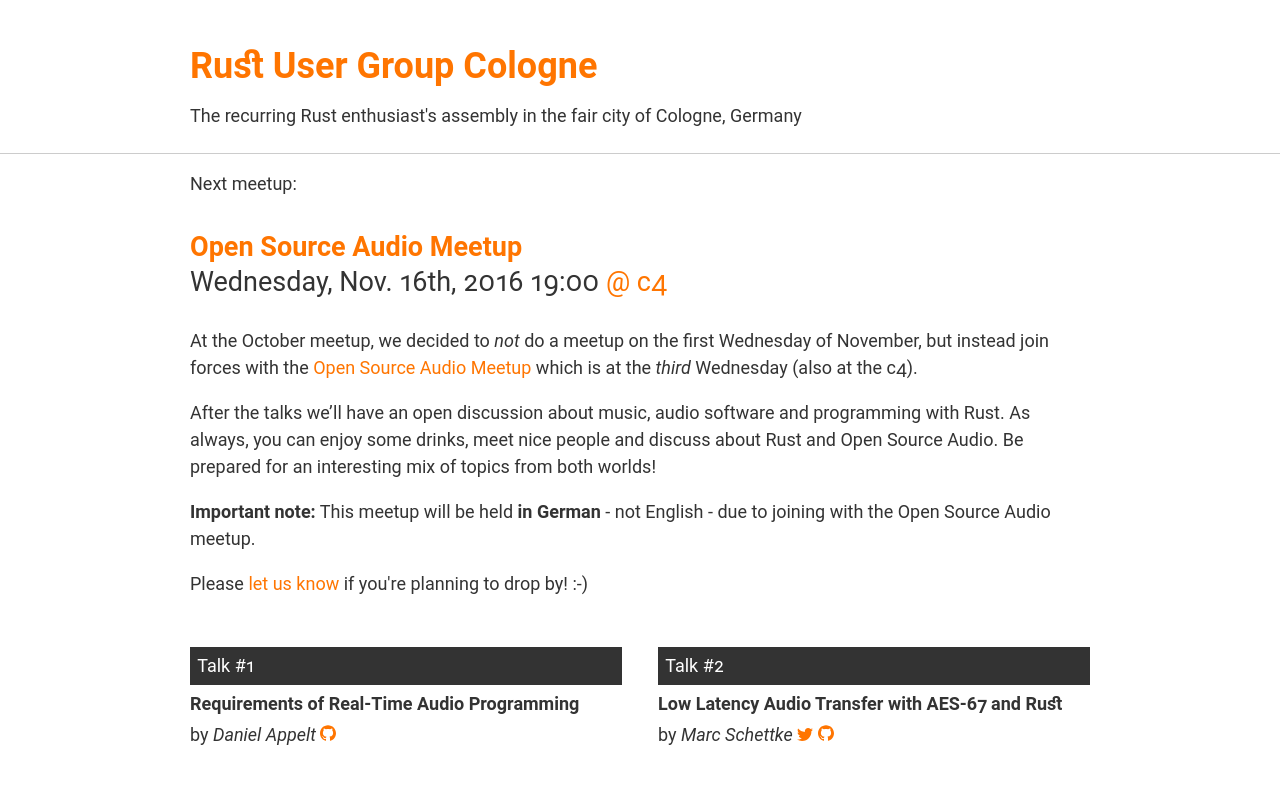
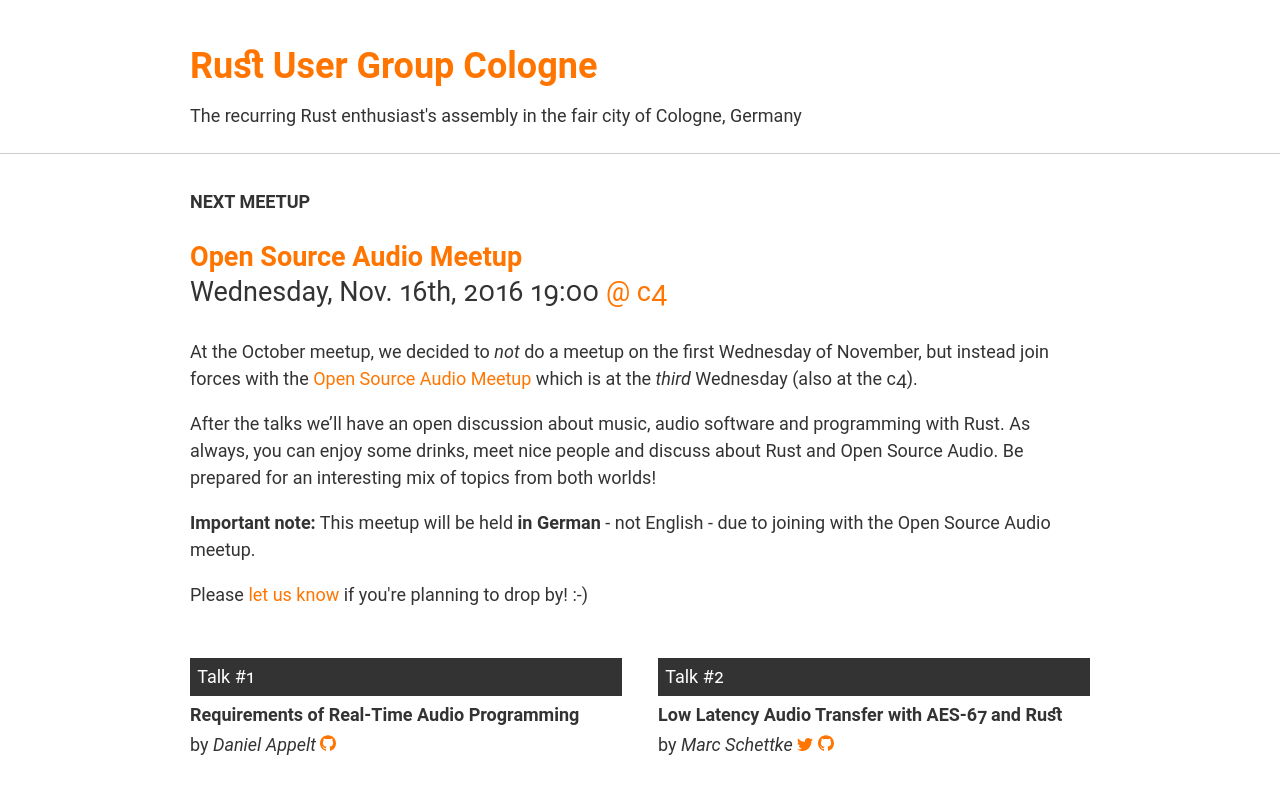
Before and after one commit to Rustaceans/rust-cologne, a Jekyll site: the page built from index.html, in a window 1280 px wide, cut to the strip 0-803 px from the top of the page. Shown: the top 794 px of the strip. Built offline with Jekyll 4.4.1, drawn with Linux system fonts in a browser that asks for light colours; some of the changed text lies outside the part shown.

Commit message:
Change start page headlines

```diff
--- /dev/null
+++ b/_sass/_start.scss
@@ -0,0 +1,20 @@
+.page-home {
+  .section-headline {
+    @extend .as-h2;
+    margin: 0;
+  }
+
+  figure {
+    margin-top: $spacing;
+  }
+}
+
+.next-meetup {
+  padding-top: $spacing;
+}
+
+.future-meetups,
+.prev-meetup,
+.featured-impressions {
+  @include hr(solid);
+}
--- a/index.html
+++ b/index.html
@@ -12,7 +12,7 @@
 <div class="page-home" role="main">
   <section class="next-meetup">
   {% if next_meetup %}
-    <p class="next-meetup-byline">Next meetup:</p>
+    <p class="section-headline">Next meetup</p>
     <article class="event is-next-meetup">
       {% if next_meetup.talks != false %}
         {% include event.html event=next_meetup skip_date=true call_for_talks=true show_abstracts=false %}
@@ -25,7 +25,7 @@
       We are currently planning our next meetup
     </h1>
     <p>
-      <a href="https://github.com/Rustaceans/rust-cologne/issues">
+      <a href="{{ site.feedback_url }}">
         Help us!
       </a>
     </p>
@@ -34,7 +34,7 @@
 
   {% if further_down_the_line.size > 0 %}
   <section class="future-meetups">
-    <p class="byline">More future meetups:</p>
+    <p class="section-headline">More future meetups</p>
     {% for event in further_down_the_line %}
       {% include event-inline.html event=event %}
     {% endfor %}
@@ -43,13 +43,13 @@
 
   {% if prev_meetup %}
   <section class="prev-meetup">
-    <p class="byline">Previous meetup:</p>
+    <p class="section-headline">Previous meetup</p>
     {% include event-inline.html event=prev_meetup %}
   </section>
   {% endif %}
 
   <section class="featured-impressions">
-    <h2>Featured Impressions</h2>
+    <h1 class="section-headline">Featured Impressions</h1>
     <figure>
       <figcaption>The Future of Rust - Alex Crichton</figcaption>
       <div class="embed ratio-16-9">
--- a/styles.scss
+++ b/styles.scss
@@ -24,5 +24,6 @@
   "event",
   "talks",
   "location",
+  "start",
   "template"
 ;
```
